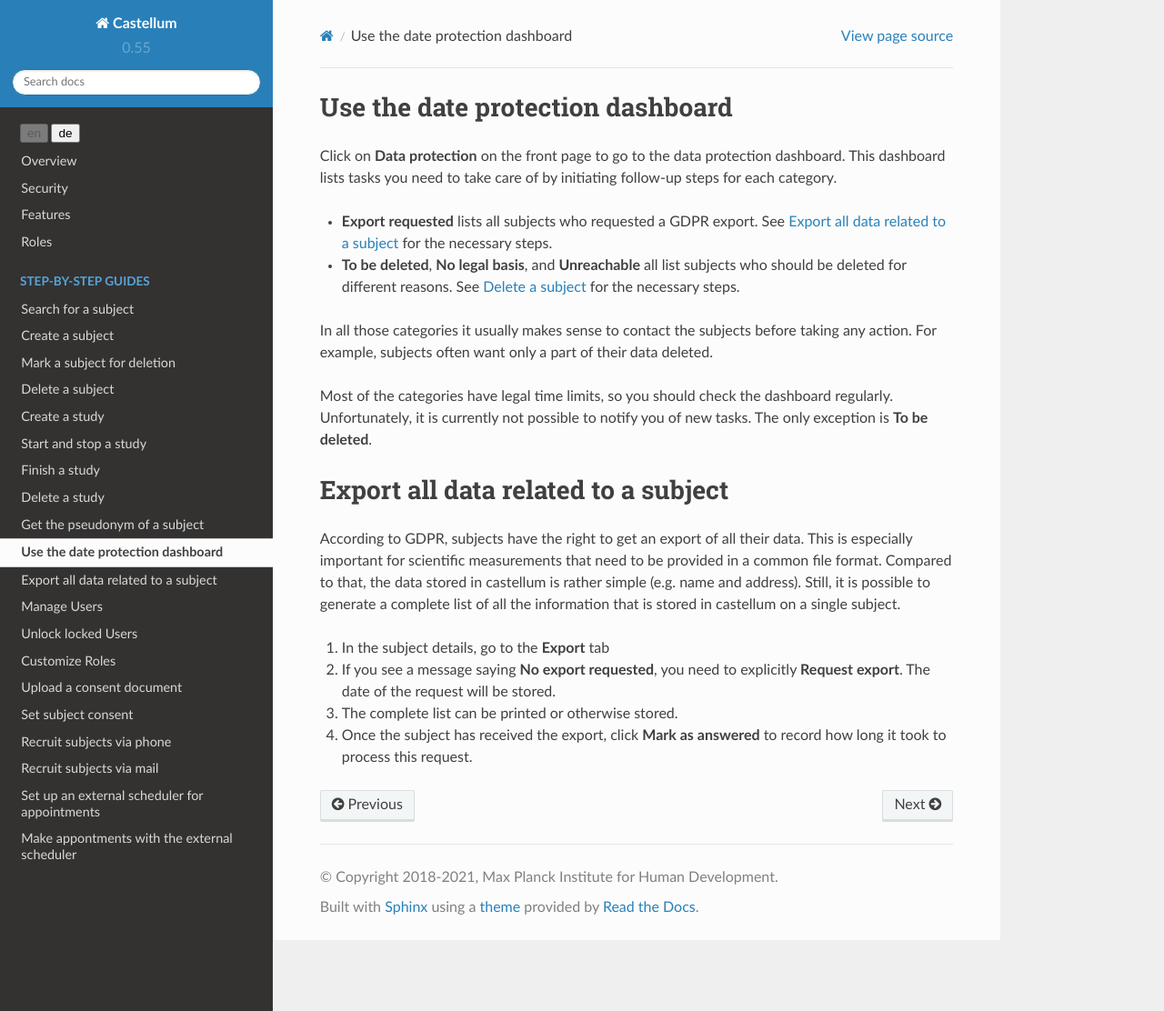
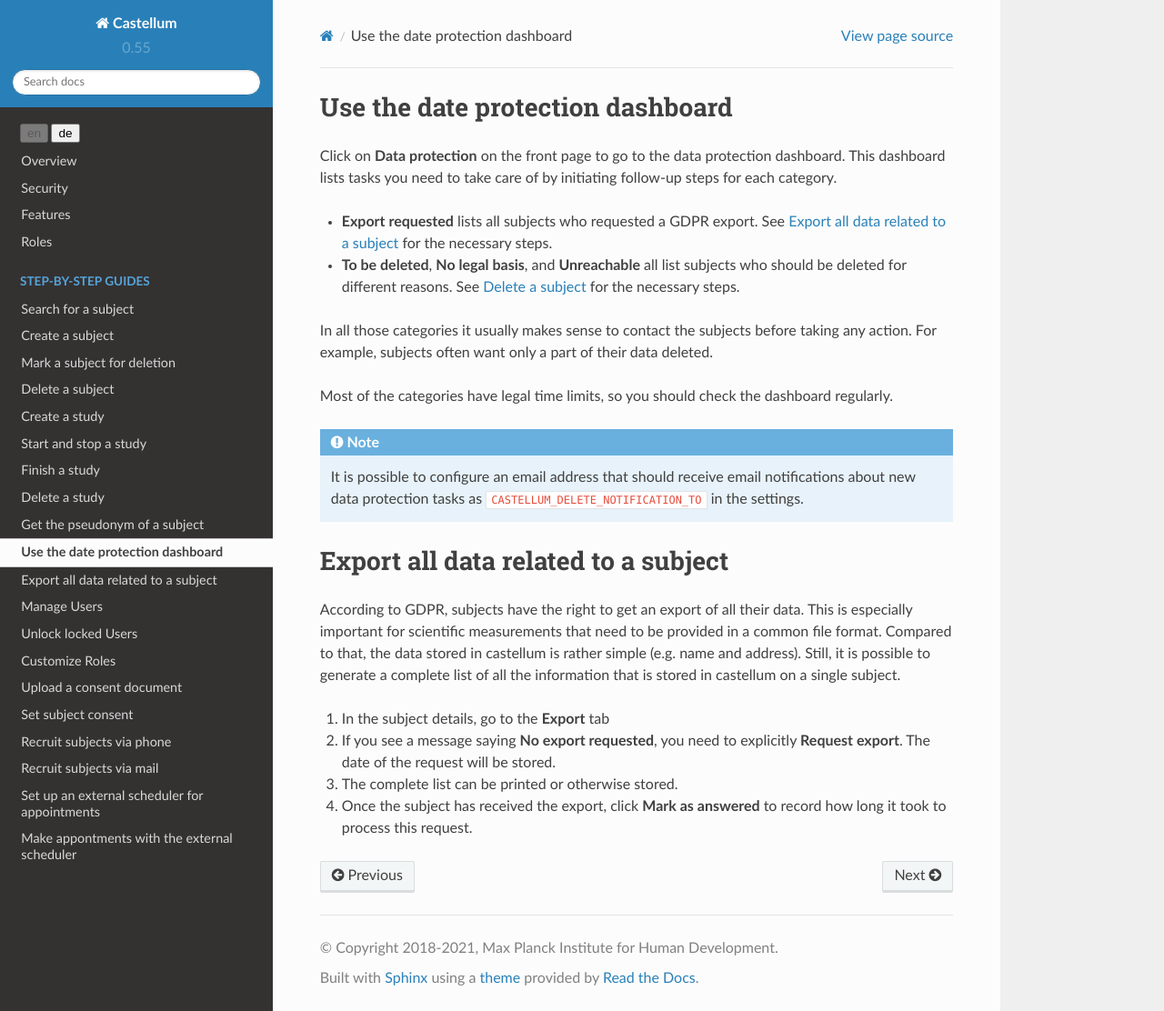
Before and after one commit to DouglasNeuroInformatics/castellum, a Sphinx documentation site: the page built from source/guides/data-protection.rst, in a window 1280 px wide and 1112 px high. Shown: the whole window at 91% size. Built offline with Sphinx 7.4.7 and the Read the Docs theme 2.0.0, drawn with Linux system fonts in a browser that asks for light colours.

Commit message:
fix note in data protection notifications
actually, there are notifications for all categories

```diff
--- a/source/guides/data-protection.rst
+++ b/source/guides/data-protection.rst
@@ -18,8 +18,13 @@ taking any action. For example, subjects often want only a part of their data
 deleted.
 
 Most of the categories have legal time limits, so you should check the
-dashboard regularly. Unfortunately, it is currently not possible to notify you
-of new tasks. The only exception is **To be deleted**.
+dashboard regularly.
+
+.. note::
+
+    It is possible to configure an email address that should receive email
+    notifications about new data protection tasks as
+    ``CASTELLUM_DELETE_NOTIFICATION_TO`` in the settings.
 
 
 .. _subject-export:
```
